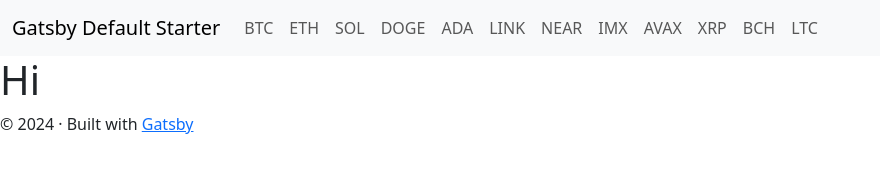
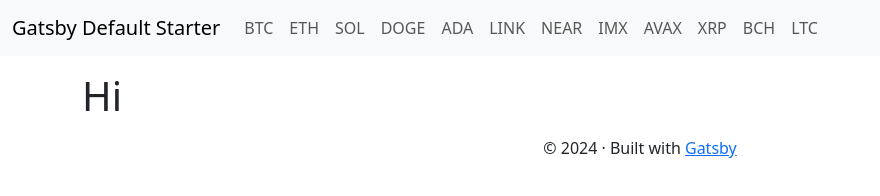
Before and after one commit to souhailmerroun/btc-strategies-website, a Gatsby site: page / in a window 1280 px wide. Shown: the whole page, without its empty margins (0-880 px from the left). Built offline with nearby package versions, Linux system fonts and the light colour scheme; Gatsby itself is replaced by a stand-in of ours.

Commit message:
fix some paddings

```diff
--- a/src/components/header.js
+++ b/src/components/header.js
@@ -3,7 +3,7 @@ import { Link } from "gatsby";
 import currencies from "../data/currencies.json";
 
 const Header = ({ siteTitle }) => (
-  <nav className="navbar navbar-expand-lg navbar-light bg-light">
+  <nav className="navbar navbar-expand-lg navbar-light bg-light mb-3">
     <div className="container-fluid">
       <Link className="navbar-brand" to="/">{siteTitle}</Link>
       <button
--- a/src/components/layout.js
+++ b/src/components/layout.js
@@ -25,20 +25,9 @@ const Layout = ({ children }) => {
   return (
     <>
       <Header siteTitle={data.site.siteMetadata?.title || `Title`} />
-      <div
-        style={{
-          margin: `0 auto`,
-          maxWidth: `var(--size-content)`,
-          padding: `var(--size-gutter)`,
-        }}
-      >
-        <main>{children}</main>
-        <footer
-          style={{
-            marginTop: `var(--space-5)`,
-            fontSize: `var(--font-sm)`,
-          }}
-        >
+      <div className="container">
+        <main className="mb-3">{children}</main>
+        <footer className="text-center mb-3">
           © {new Date().getFullYear()} &middot; Built with
           {` `}
           <a href="https://www.gatsbyjs.com">Gatsby</a>
```
